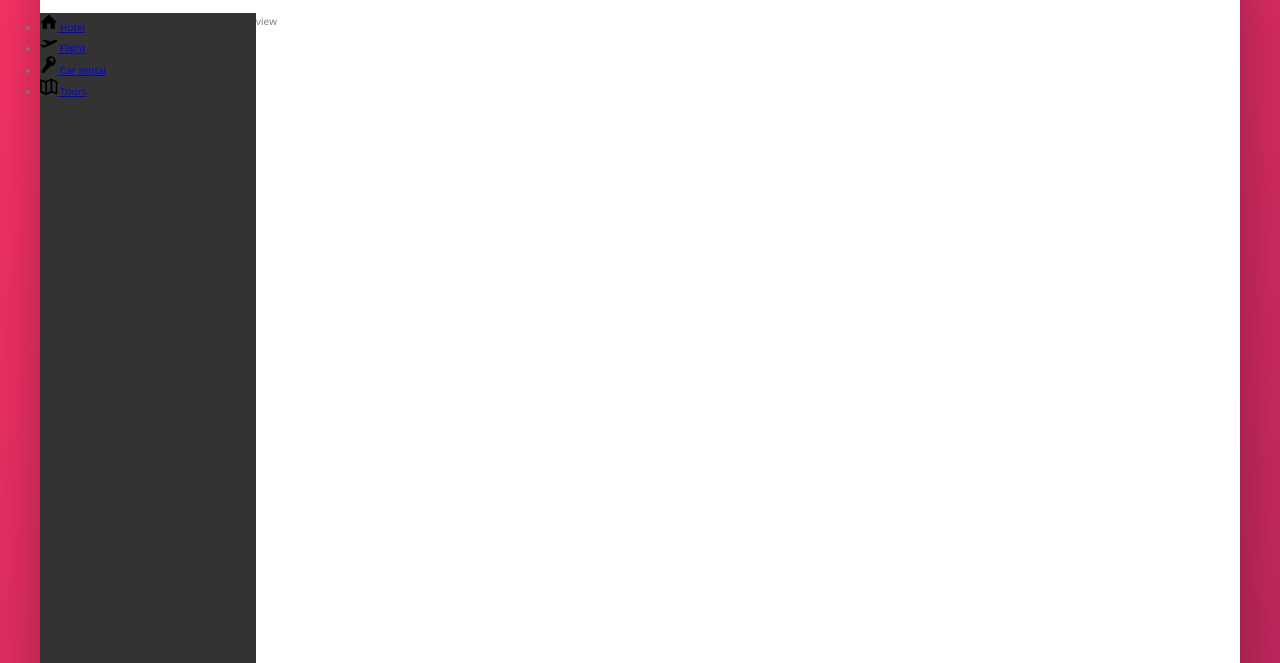
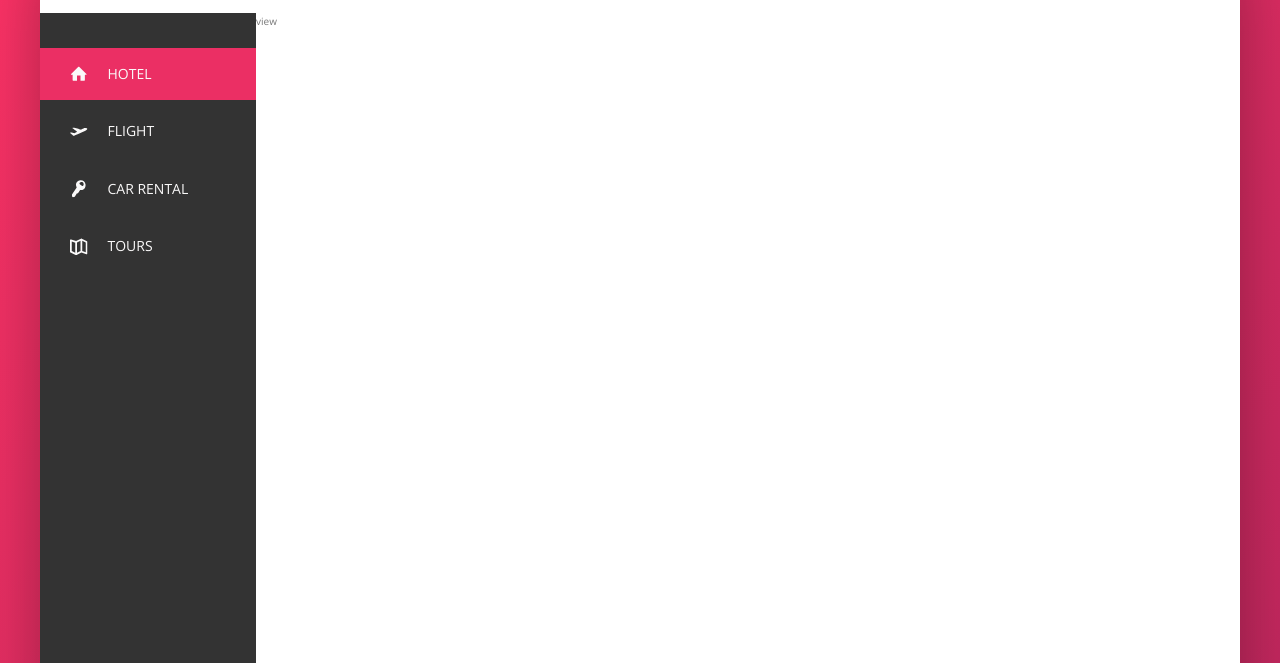
Before and after one commit to BastianBarthel/trillo, a website: page src/index.html in a window 1280 px wide. Shown: the part 137-800 px from the top of the page. Drawn offline with nearby package versions, Linux system fonts and the light colour scheme; files that its build step writes are made by us from their sources; files whose address does not match are found by name.

Commit message:
Build the navigation 2

```diff
--- a/src/index.html
+++ b/src/index.html
@@ -61,38 +61,40 @@
 
       <div class="content">
         <nav class="sidebar">
-          <ul class="sid-nav">
-            <li class="side-nave__item">
+          <ul class="side-nav">
+            <li class="side-nav__item side-nav__item--active">
               <a href="#" class="side-nav__link">
                 <svg class="side-nav__icon">
-                  <use xlink:href="img/sprite.svg#icon-home"></use>
+                  <use xlink:href="assets/img/sprite.svg#icon-home"></use>
                 </svg>
                 <span>Hotel</span>
               </a>
             </li>
 
-            <li class="side-nave__item">
+            <li class="side-nav__item">
               <a href="#" class="side-nav__link">
                 <svg class="side-nav__icon">
-                  <use xlink:href="img/sprite.svg#icon-aircraft-take-off"></use>
+                  <use
+                    xlink:href="assets/img/sprite.svg#icon-aircraft-take-off"
+                  ></use>
                 </svg>
                 <span>Flight</span>
               </a>
             </li>
 
-            <li class="side-nave__item">
+            <li class="side-nav__item">
               <a href="#" class="side-nav__link">
                 <svg class="side-nav__icon">
-                  <use xlink:href="img/sprite.svg#icon-key"></use>
+                  <use xlink:href="assets/img/sprite.svg#icon-key"></use>
                 </svg>
                 <span>Car rental</span>
               </a>
             </li>
 
-            <li class="side-nave__item">
+            <li class="side-nav__item">
               <a href="#" class="side-nav__link">
                 <svg class="side-nav__icon">
-                  <use xlink:href="img/sprite.svg#icon-map"></use>
+                  <use xlink:href="assets/img/sprite.svg#icon-map"></use>
                 </svg>
                 <span>Tours</span>
               </a>
--- a/src/sass/_components.scss
+++ b/src/sass/_components.scss
@@ -114,17 +114,62 @@
   }
 }
 
-// Site Navigation
+// Side Navigation
 .side-nav {
+  font-size: 1.4rem;
+  list-style: none;
+  margin-top: 3.5rem;
+
   &__item {
+    position: relative;
+
+    &:not(:last-child) {
+      margin-bottom: 0.5rem;
+    }
   }
 
-  &__link {
+  &__item::before {
+    content: "";
+    position: absolute;
+    top: 0;
+    left: 0;
+    height: 100%;
+    width: 3px;
+    background-color: var(--color-primary);
+    transform: scaleY(0);
+    transition: transform 0.2s, width 0.4s cubic-bezier(1, 0, 0, 1) 0.2s,
+      background-color 0.1s;
+  }
+
+  &__item:hover::before,
+  &__item--active::before {
+    transform: scaleY(1);
+    width: 100%;
+  }
+
+  &__item:active::before {
+    background-color: var(--color-primary-light);
+  }
+
+  &__link,
+  &__visitied {
+    color: var(--color-grey-light-1);
+    text-decoration: none;
+    text-transform: uppercase;
+    display: block;
+    padding: 1.5rem 3rem;
+    position: relative;
+    z-index: 10;
+
+    display: flex;
+    align-items: center;
   }
 
   &__icon {
     width: 1.75rem;
     height: 1.75rem;
+    margin-right: 2rem;
+    fill: currentColor;
   }
 }
 
```
